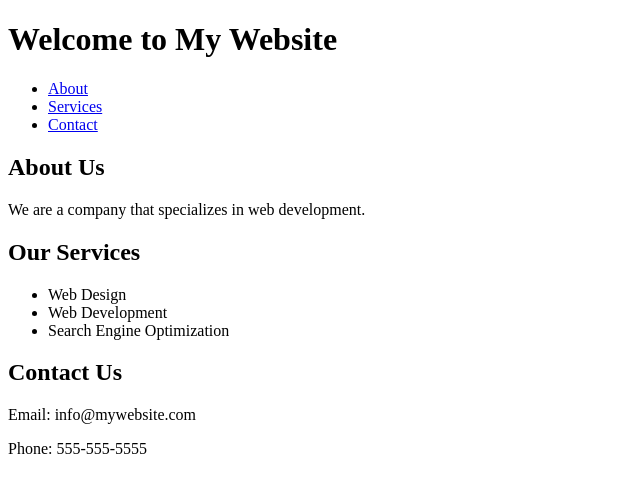
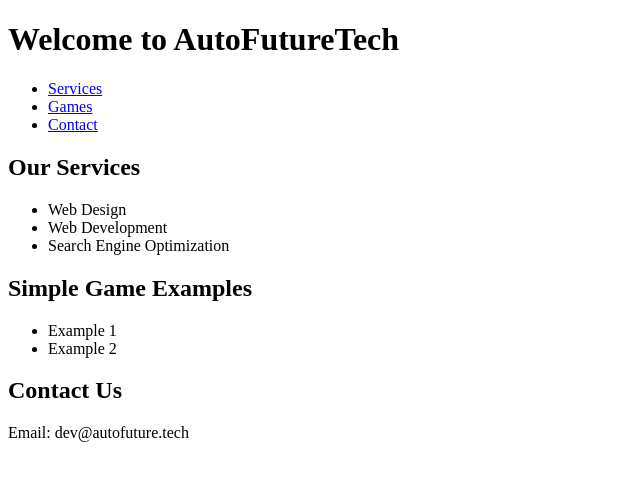
Before and after one commit to S3Crypto/S3Crypto.github.io, a plain HTML site: page index.html in a window 1280 px wide. Shown: the whole page, without its empty margins (0-640 px from the left). Drawn offline with Linux system fonts and the light colour scheme.

Commit message:
Update index.html

```diff
--- a/index.html
+++ b/index.html
@@ -1,21 +1,17 @@
 <!DOCTYPE html>
 <html>
   <head>
-    <title>My Website</title>
+    <title>AutoFutureTech</title>
   </head>
   <body>
-    <h1>Welcome to My Website</h1>
+    <h1>Welcome to AutoFutureTech</h1>
     <nav>
       <ul>
-        <li><a href="#about">About</a></li>
         <li><a href="#services">Services</a></li>
+        <li><a href="#games">Games</a></li>
         <li><a href="#contact">Contact</a></li>
       </ul>
     </nav>
-    <section id="about">
-      <h2>About Us</h2>
-      <p>We are a company that specializes in web development.</p>
-    </section>
     <section id="services">
       <h2>Our Services</h2>
       <ul>
@@ -24,10 +20,16 @@
         <li>Search Engine Optimization</li>
       </ul>
     </section>
+    <section id="games">
+      <h2>Simple Game Examples</h2>
+      <ul>
+        <li>Example 1</li>
+        <li>Example 2</li>
+      </ul>
+    </section>
     <section id="contact">
       <h2>Contact Us</h2>
-      <p>Email: info@mywebsite.com</p>
-      <p>Phone: 555-555-5555</p>
+      <p>Email: dev@autofuture.tech</p>
     </section>
   </body>
 </html>
```
